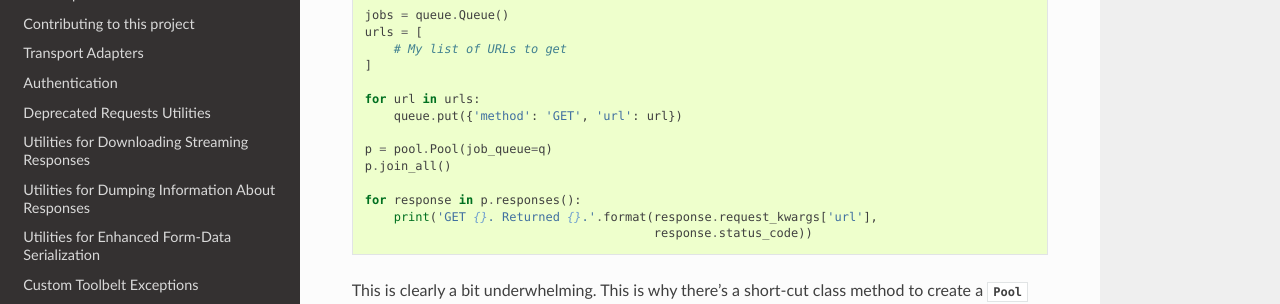
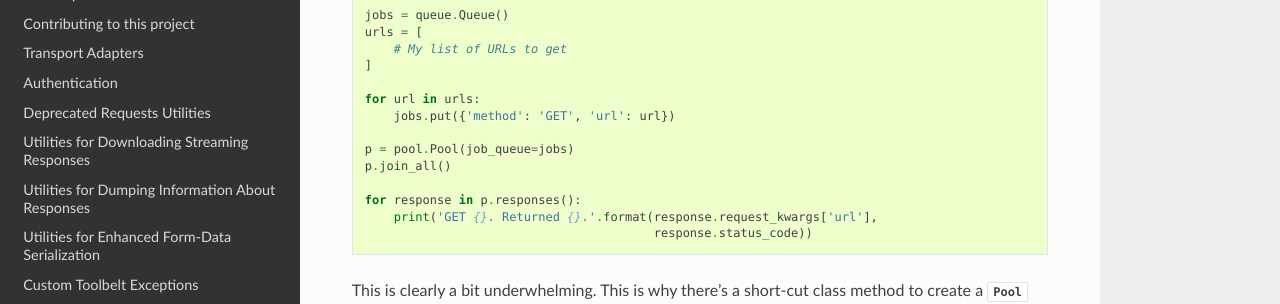
Before and after one commit to requests/toolbelt, a Sphinx documentation site: the page built from docs/threading.rst, in a window 1280 px wide and 900 px high, scrolled down 663 px. Shown: the part 151-455 px from the top of the window. Built offline with Sphinx 7.4.7 and the Read the Docs theme 2.0.0, drawn with Linux system fonts in a browser that asks for light colours.

Commit message:
fix code in documentation on threading

```diff
--- a/docs/threading.rst
+++ b/docs/threading.rst
@@ -44,9 +44,9 @@ Here's an example:
     ]
 
     for url in urls:
-        queue.put({'method': 'GET', 'url': url})
+        jobs.put({'method': 'GET', 'url': url})
 
-    p = pool.Pool(job_queue=q)
+    p = pool.Pool(job_queue=jobs)
     p.join_all()
 
     for response in p.responses():
```
